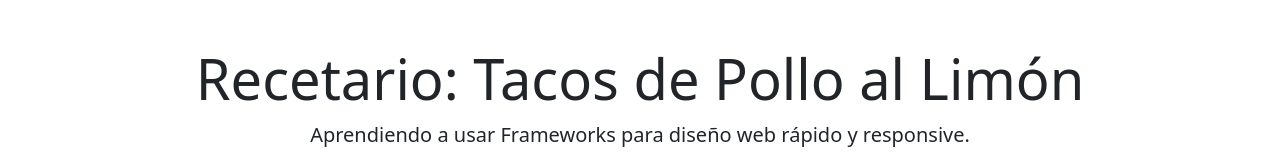
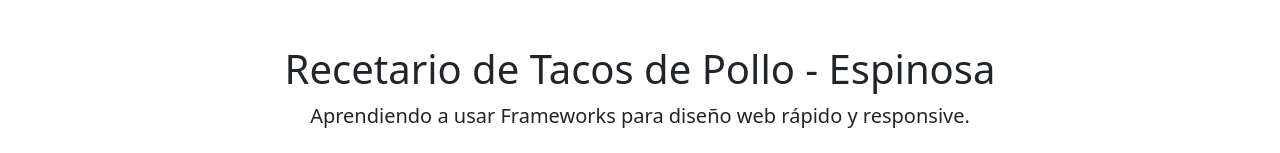
Before and after one commit to imsaee/TP2-Bootstrap-Carrusel-Espinosa, a plain HTML site: page index.html in a window 1280 px wide. Shown: the part 477-630 px from the top of the page. Drawn offline with nearby package versions, Linux system fonts and the light colour scheme.

Commit message:
Update index.html

```diff
--- a/index.html
+++ b/index.html
@@ -60,7 +60,7 @@
     <!-- 2. CUERPO CON INFORMACIÓN -->
     <main class="container my-5">
         <div class="text-center mb-4">
-            <h1 class="display-4">Recetario: Tacos de Pollo al Limón</h1>
+            <h1>Recetario de Tacos de Pollo - Espinosa</h1>
             <p class="lead">Aprendiendo a usar Frameworks para diseño web rápido y responsive.</p>
         </div>
 
```
